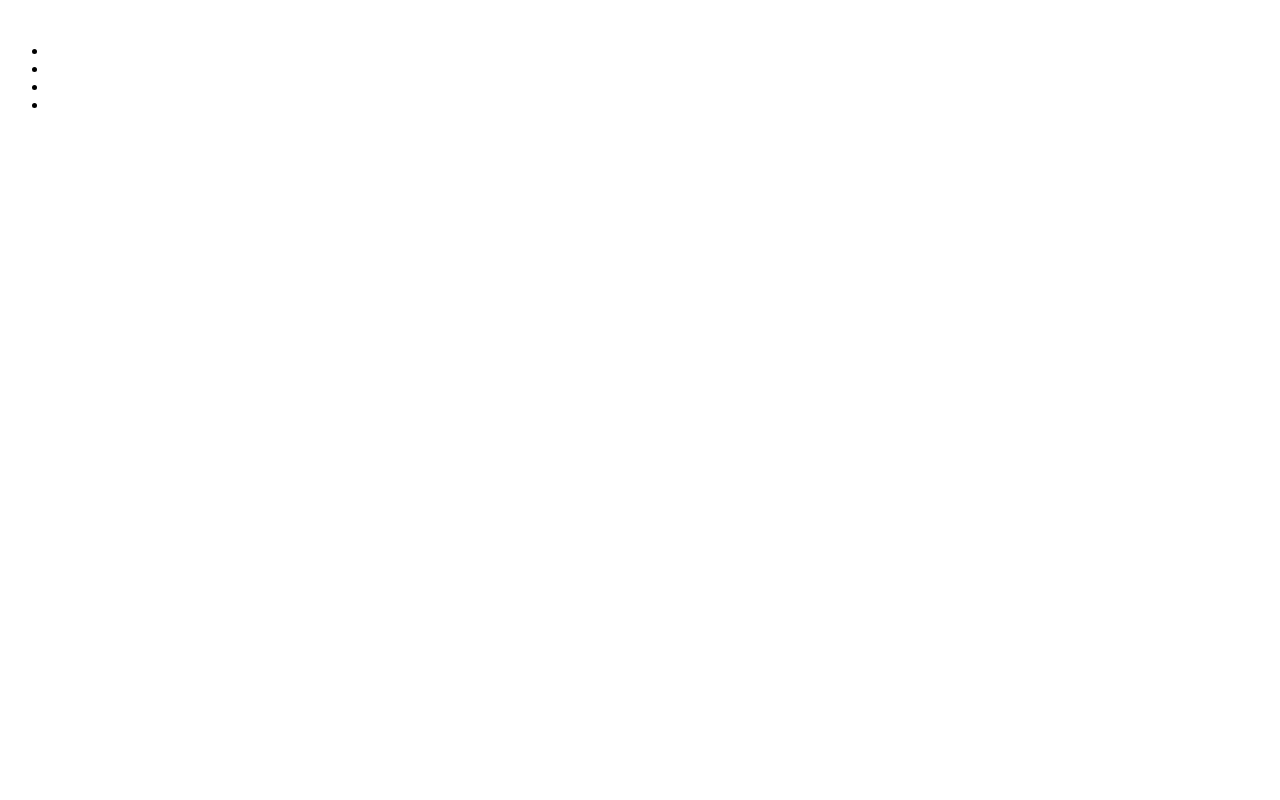
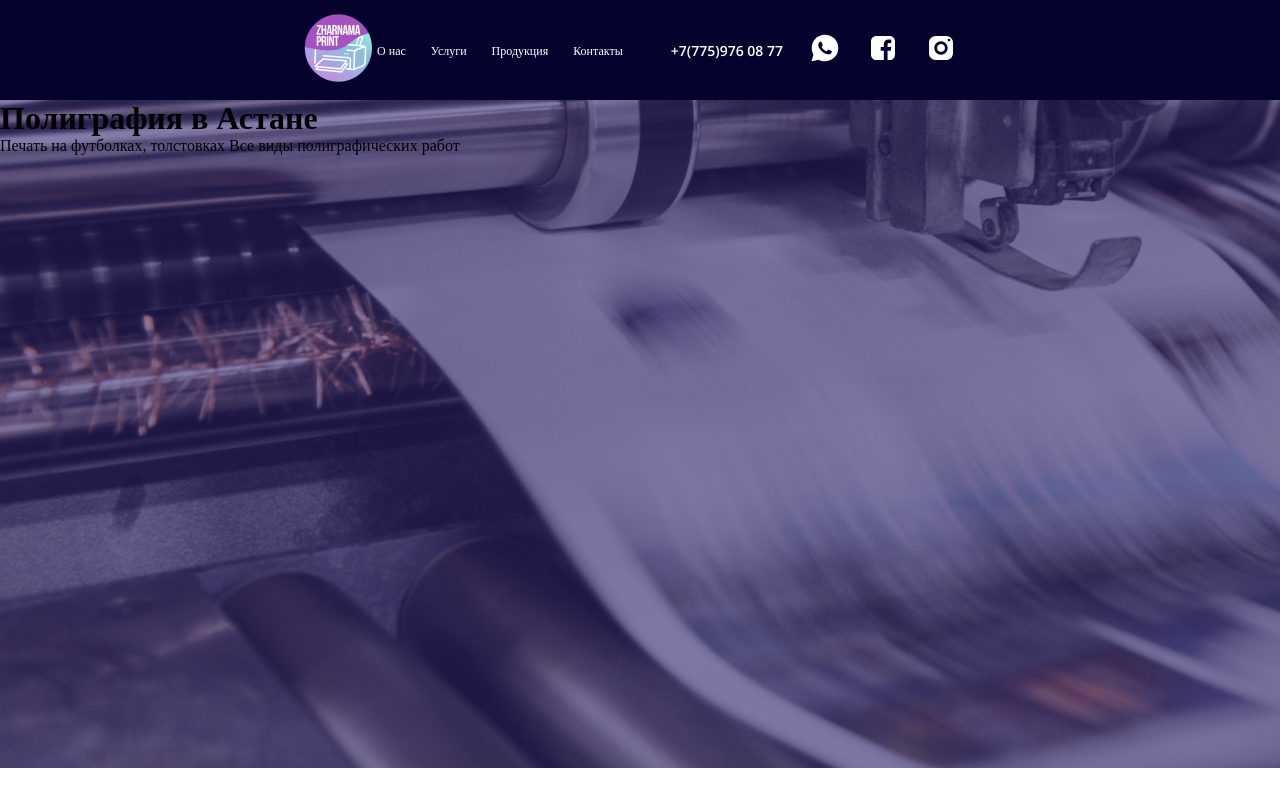
Before and after one commit to LooWeepo/poligraphy, a plain HTML site: page index.html in a window 1280 px wide. Drawn offline with nearby package versions, Linux system fonts and the light colour scheme.

Commit message:
add header and nav

```diff
--- a/index.html
+++ b/index.html
@@ -5,31 +5,48 @@
     <meta http-equiv="X-UA-Compatible" content="IE=edge">
     <meta name="viewport" content="width=device-width, initial-scale=1.0">
     <link rel="stylesheet" href="style.css">
+    <link rel="preconnect" href="https://fonts.googleapis.com">
+    <link rel="preconnect" href="https://fonts.gstatic.com" crossorigin>
+    <link href="https://fonts.googleapis.com/css2?family=Montserrat:wght@500;800&family=Open+Sans:wght@400;600&display=swap" rel="stylesheet">
     <title>Document</title>
 </head>
 <body>
     <header class="header">
         <nav class="nav">
+            <div class="container">
+               <div class="navbar">
                 <div class="nav__left">
-                <a href="#"><img src="" alt=""></a>
+                    <a href="#"><img src="./img/header-nav-logo.png" alt=""></a>
                 </div>
-            <div class="nav-right">
+                <div class="nav__right">
                     <ul class="nav__list">
                         <li class="nav__item">
-                        <a href="#"></a>
+                            <a href="#">О нас</a>
                         </li>
                         <li class="nav__item">
-                        <a href="#"></a>
+                            <a href="#">Услуги</a>
                         </li>
                         <li class="nav__item">
-                        <a href="#"></a>
+                            <a href="#">Продукция</a>
                         </li>
                         <li class="nav__item">
-                        <a href="#"></a>
+                            <a href="#">Контакты</a>
                         </li>
                     </ul>
+                    <div class="nav__contacts">
+                        <p>+7(775)976 08 77</p>
+                        <a href="#"><img src="./img/header-nav-whatsupp.svg" alt=""></a>
+                        <a href="#"><img src="./img/header-nav-facebook.svg" alt=""></a>
+                        <a href="#"><img src="./img/header-nav-instagram.svg" alt=""></a>
+                    </div>
+                </div>
+               </div>
             </div>
         </nav>
+        <div class="header__title">
+            <h1>Полиграфия в Астане</h1>
+            <p>Печать на футболках, толстовках Все виды полиграфических работ</p>
+        </div>
     </header>
 </body>
 </html>
--- a/style.css
+++ b/style.css
@@ -0,0 +1,85 @@
+* {
+    margin: 0;
+    padding: 0;
+    box-sizing: border-box;
+}
+
+.container {
+    padding: 0 300px;
+}
+
+.header {
+    background-image: url(./img/header-background.png);
+    height: 768px;
+}
+
+.nav {
+    display: flex;
+    justify-content: space-between;
+    background-color: #05022D;
+}
+
+.navbar {
+    display: flex;
+    justify-content: space-between;
+    width: 100%;
+}
+
+.nav__left {
+    padding: 13px 0;
+}
+
+.nav__right, .nav__list, .nav__contacts {
+    display: flex;
+    align-items: center;
+}
+
+.nav__right {
+    gap: 48px;
+}
+
+.nav__list {
+    list-style: none;
+    gap: 25px;
+}
+
+.nav__item a {
+    text-decoration: none;
+    font-family: 'Open Sans';
+    font-style: normal;
+    font-weight: 400;
+    font-size: 12px;
+    line-height: 25px;
+    color: #FFFFFF;
+    transition: all .6s;
+}
+
+.nav__item a:hover {
+    color: #A551C1;
+    border-bottom: 1px solid;
+    transition: all .6s;
+    font-size: 15px;
+}
+
+.nav__contacts {
+    gap: 26px;
+}
+
+.nav__contacts p {
+    font-family: 'Open Sans';
+    font-style: normal;
+    font-weight: 600;
+    font-size: 14px;
+    line-height: 19px;
+    color: #FFFFFF;
+}
+
+.nav__contacts {
+    transition: all .6s;
+}
+
+.nav__contacts a:hover {
+    color: #A551C1 !important;
+    transform: scale(1.3);
+    transition: all .6s;
+}
```
Also changed, not shown: img/header-background.png (added), img/header-nav-facebook.svg (added), img/header-nav-instagram.svg (added), img/header-nav-logo.png (added), img/header-nav-whatsupp.svg (added), 2 other files. Lines whose indentation alone changed are shown as unchanged.
